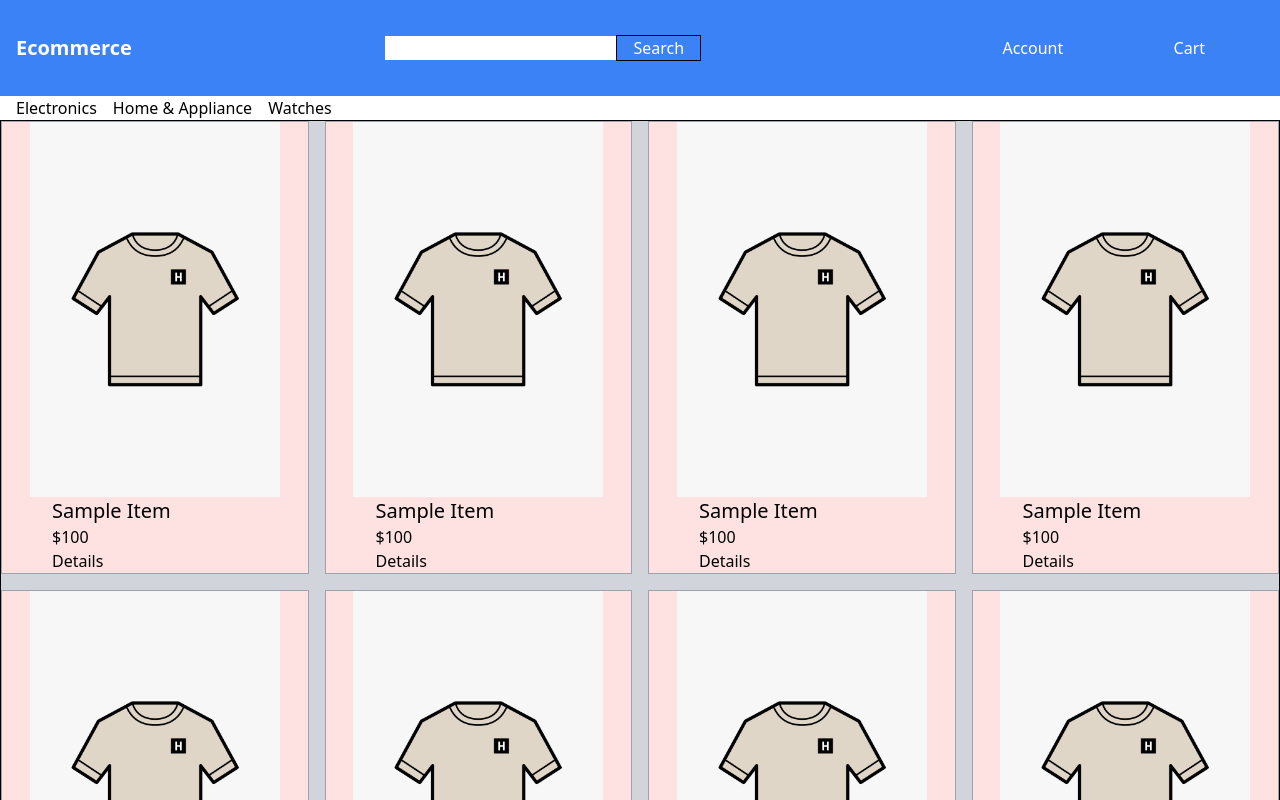
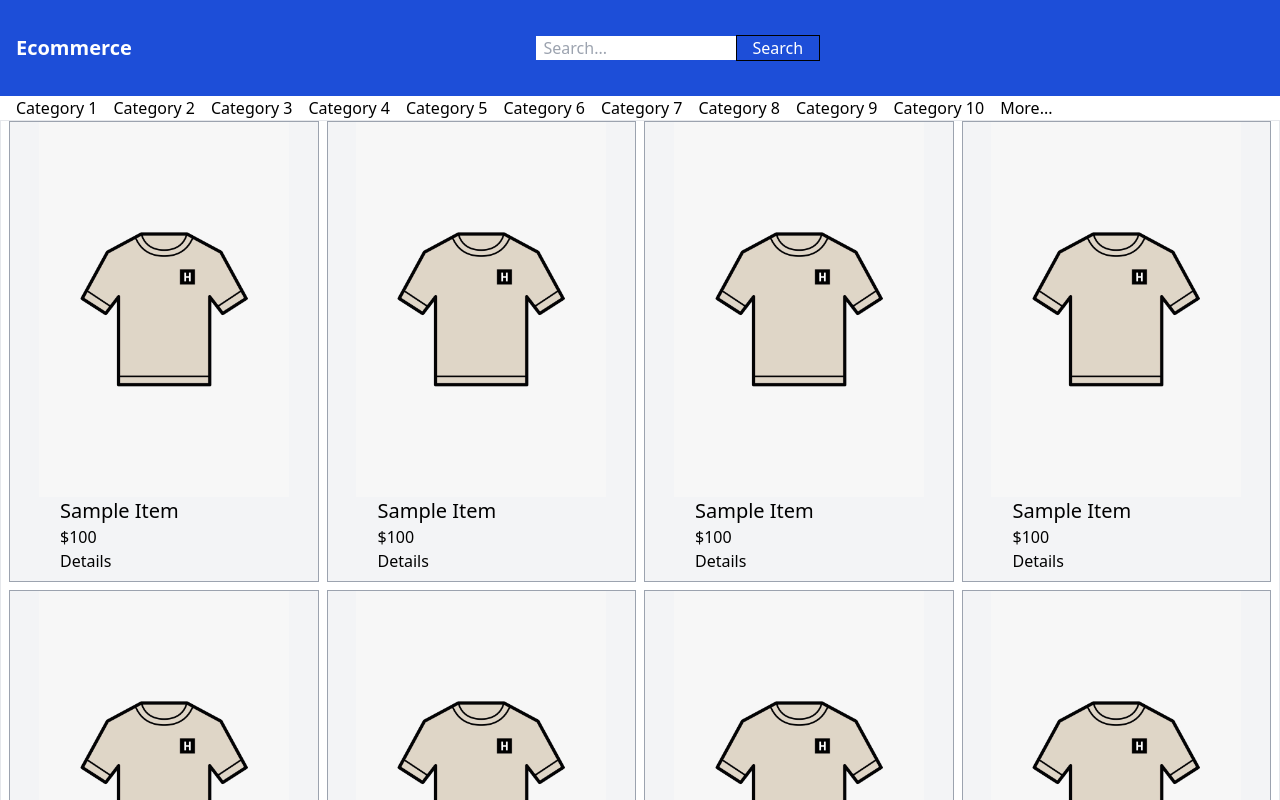
Before and after one commit to Row2xWalker/ecommerce, a Next.js app: page / in a window 1280 px wide. Shown: the top 800 px of the page. Built offline with nearby package versions, Linux system fonts and the light colour scheme.

Commit message:
added server

```diff
--- a/components/CategoryBar.tsx
+++ b/components/CategoryBar.tsx
@@ -2,12 +2,20 @@ import React from 'react'
 
 const CategoryBar = () => {
   return (
-    <section className="bg-white">
+    <section className="bg-white w-screen">
         <div className="w-[1440px] items-center mx-auto h-full px-4">
             <ul className="flex gap-4">
-                <li>Electronics</li>
-                <li>Home & Appliance</li>
-                <li>Watches</li>
+                <li>Category 1</li>
+                <li>Category 2</li>
+                <li>Category 3</li>
+                <li>Category 4</li>
+                <li>Category 5</li>
+                <li>Category 6</li>
+                <li>Category 7</li>
+                <li>Category 8</li>
+                <li>Category 9</li>
+                <li>Category 10</li>
+                <li>More...</li>
             </ul>
         </div>
     </section>
--- a/components/Header.tsx
+++ b/components/Header.tsx
@@ -1,16 +1,16 @@
-import React from 'react'
 import SearchBar from './SearchBar'
+import Link from 'next/link'
 
 const Header = () => {
   return (
-    <header className="w-screen bg-blue-500 h-24">
+    <header className="w-screen bg-blue-700 h-24">
         <div className="w-[1440px] flex items-center justify-between mx-auto h-full px-4">
-            <span className="text-xl font-bold text-white">Ecommerce</span>
+            <Link href="/">
+              <span className="text-xl font-bold text-white">Ecommerce</span>
+            </Link>
             <SearchBar />
-            <nav className="w-1/3 flex list-none h-full items-center text-center text-white">
-                <li className="w-full">Account</li>
-                <li className="w-full">Cart</li>
-                <li className="w-full">About</li>
+            <nav className="flex list-none h-full items-center text-center text-white">
+                <li className="w-[200px]">Cart<span className="bg-gray-100 rounded-full text-black px-1 text-sm ml-1">45</span></li>
             </nav>
         </div>
     </header>
--- a/components/ItemCard.tsx
+++ b/components/ItemCard.tsx
@@ -3,7 +3,7 @@ import React from 'react'
 
 const ItemCard = () => {
   return (
-    <div className="bg-red-100 border border-gray-400" >
+    <div className="bg-gray-100 border border-gray-400 pb-2 hover:border-blue-700  hover:scale-105 hover:cursor-pointer" >
           <Image src="/sample.jpg" alt="" width={250} height={250} className="mx-auto" />
           <div className="pl-[50px]">
             <h2 className="text-xl">Sample Item</h2>
--- a/components/ProductLists.tsx
+++ b/components/ProductLists.tsx
@@ -3,7 +3,7 @@ import ItemCard from './ItemCard'
 
 const ProductLists = () => {
   return (
-    <section className="grid grid-cols-4 gap-4 max-w-[1440px] min-h-[1080px] mx-auto border border-black">
+    <section className="grid grid-cols-4 gap-2 max-w-[1440px] min-h-[1080px] mx-auto border bg-white px-2">
         <ItemCard />
         <ItemCard />
         <ItemCard />
--- a/components/SearchBar.tsx
+++ b/components/SearchBar.tsx
@@ -4,7 +4,7 @@ const SearchBar = () => {
   return (
     <div>
         <form>
-            <input type="text" />
+            <input type="text" name="search" id="search" placeholder="Search..." className="w-[200px] px-2"/>
             <button className="px-4 text-white border border-black">Search</button>
         </form>
     </div>
--- a/package.json
+++ b/package.json
@@ -14,6 +14,7 @@
     "@types/react": "18.2.13",
     "@types/react-dom": "18.2.6",
     "autoprefixer": "10.4.14",
+    "mongoose": "^7.3.1",
     "next": "13.4.6",
     "postcss": "8.4.24",
     "react": "18.2.0",
```
Also changed, not shown: models/product.js (added, +30 -0 lines), utils/database.js (added, +26 -0 lines), 2 other files (tests, documents, lock files or other folders).
